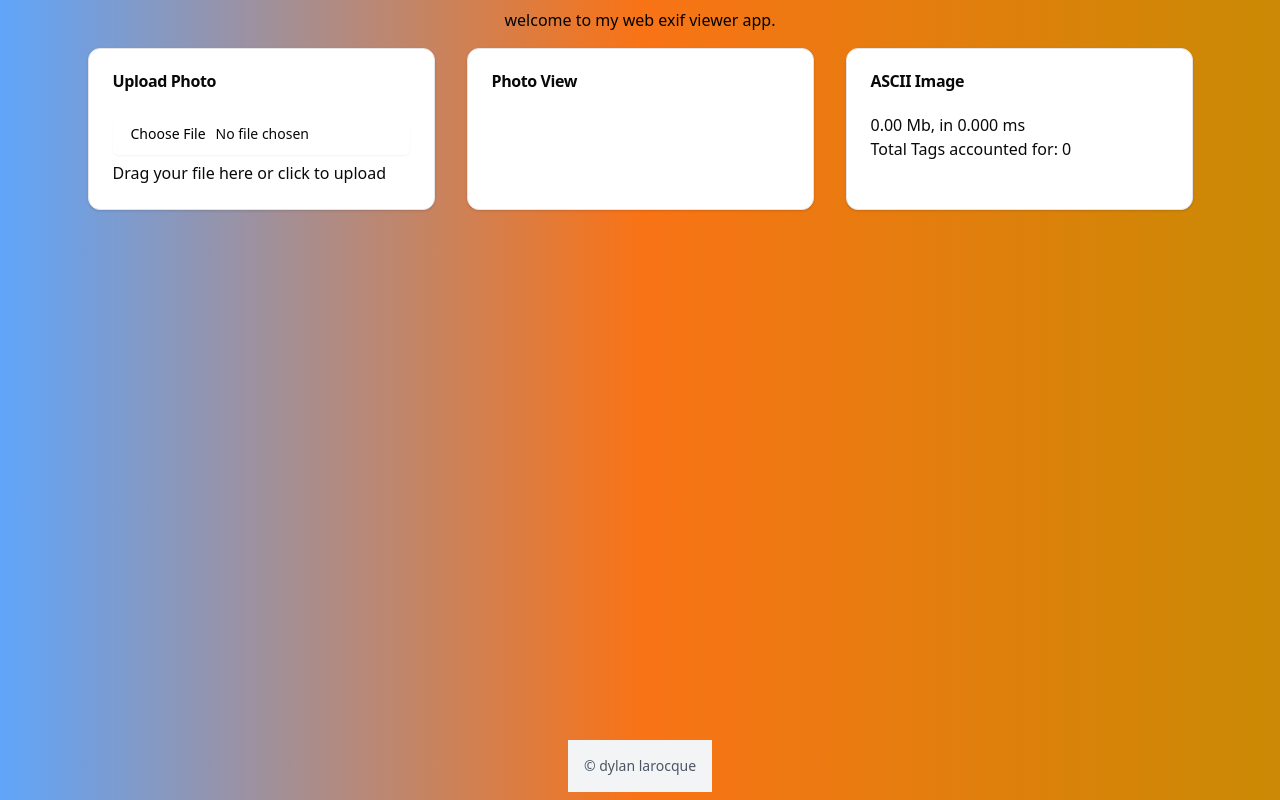
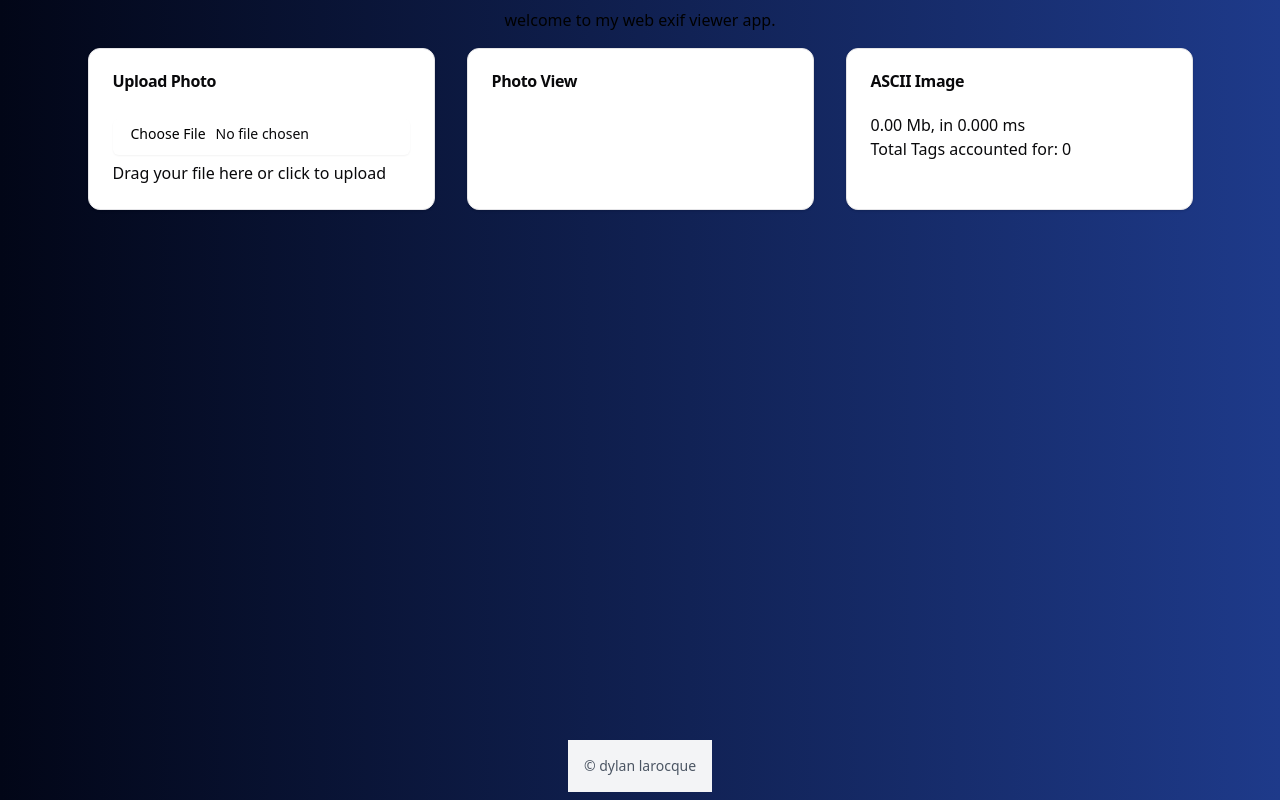
Before and after one commit to larocquedylan/web-exif-parsing, a React (Vite) app: page / in a window 1280 px wide. Built offline with nearby package versions, Linux system fonts and the light colour scheme.

Commit message:
wanted to cheange bg colour

```diff
--- a/src/App.tsx
+++ b/src/App.tsx
@@ -17,7 +17,7 @@ function App() {
 
   return (
     <>
-      <div className='w-full min-h-screen flex flex-col items-center justify-center bg-gradient-to-r from-blue-400 via-orange-500 to-yellow-600 p-2'>
+      <div className='w-full min-h-screen flex flex-col items-center justify-center bg-gradient-to-r from-slate-950 to-blue-900 p-2'>
       <p> welcome to my web exif viewer app. </p>
         <main className="flex-grow p-4">
         <div className="grid gap-8 md:grid-cols-2 lg:grid-cols-3">
```
